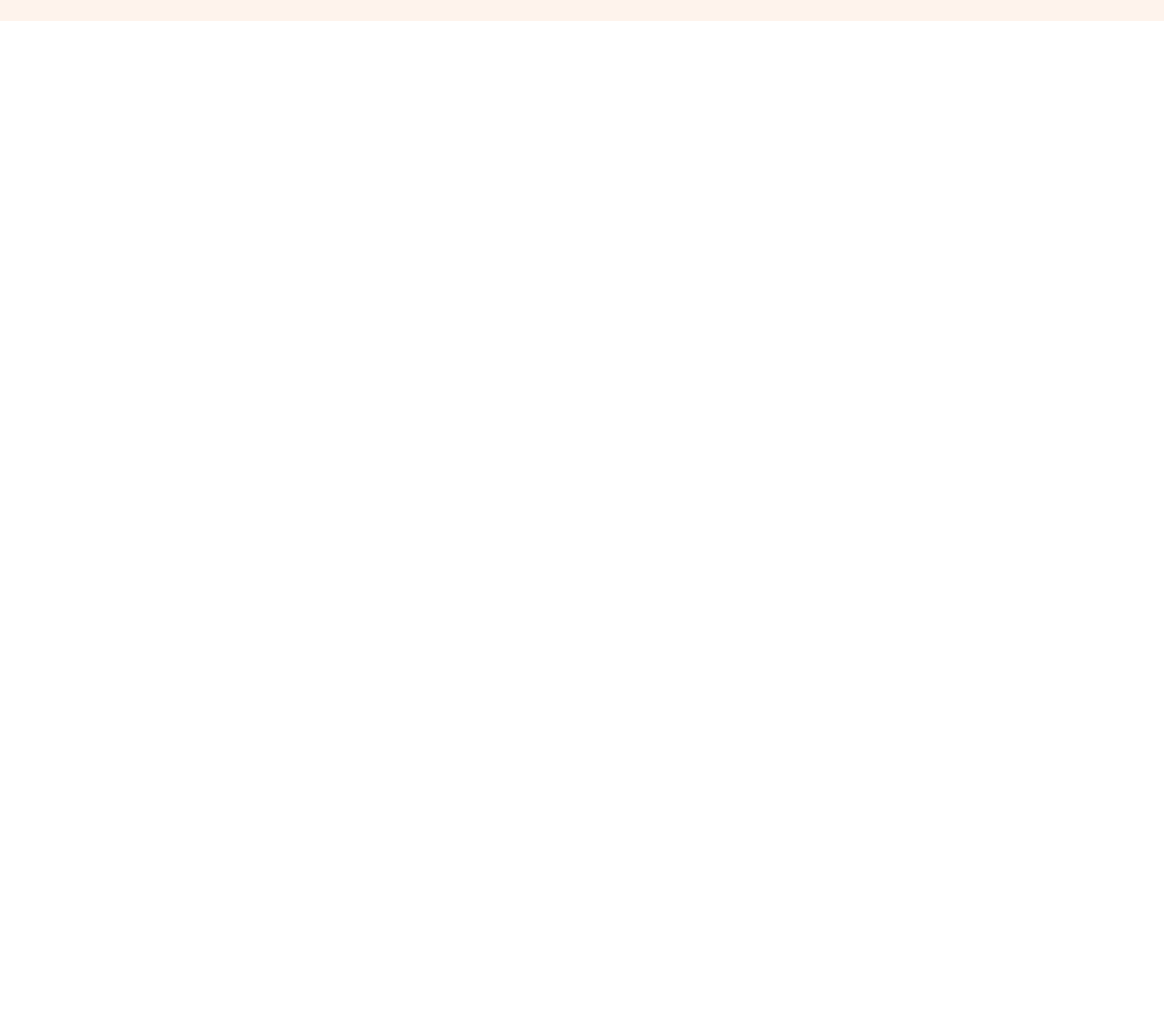
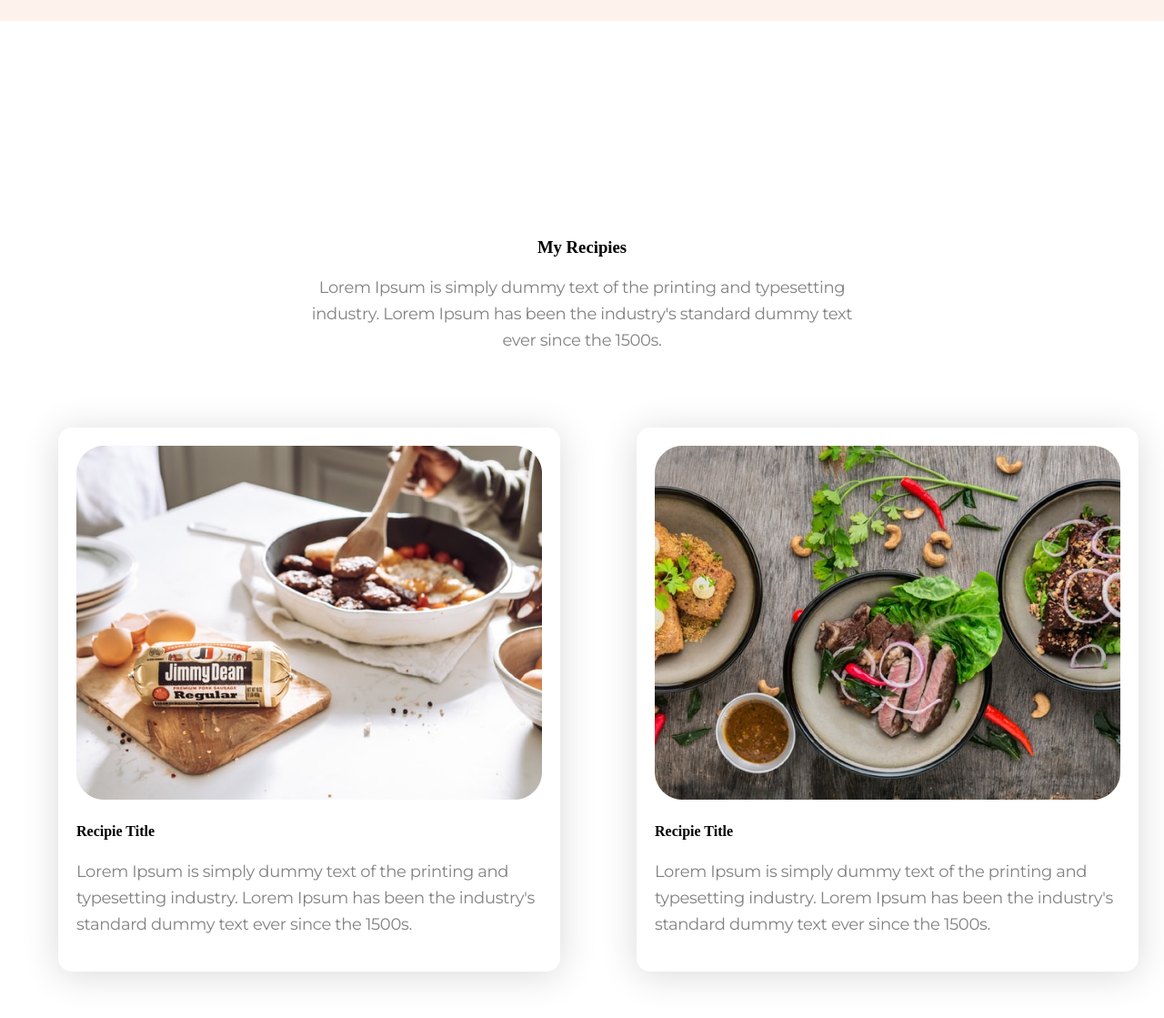
Before and after one commit to bashar4980/Eat-Fit, a plain HTML site: page index.html in a window 1280 px wide. Shown: the part 1185-2304 px from the top of the page at 91% size. Before the commit the page ends 1446 px from the top, so only its background shows below. Drawn offline with Linux system fonts and the light colour scheme.

Commit message:
receipe section is add

```diff
--- a/index.html
+++ b/index.html
@@ -34,6 +34,26 @@
            <button>Contract me</button>
         </div>
     </section>
+    <!-- Receipe section is start -->
+    <section class="recipie_section">
+        <div class="recipie_text">
+            <h3>My Recipies</h3>
+            <p>Lorem Ipsum is simply dummy text of the printing and typesetting industry. Lorem Ipsum has been the industry's standard dummy text ever since the 1500s.</p>
+        </div>
+       <div class="recipie_container flex_container">
+        <div class="half_width">
+            <img src="images/food/Project Cover.jpg" alt="">
+            <h4>Recipie Title</h4>
+            <p>Lorem Ipsum is simply dummy text of the printing and typesetting industry. Lorem Ipsum has been the industry's standard dummy text ever since the 1500s.</p>
+
+        </div>
+        <div class="half_width">
+            <img src="images/food/Project Cover1.jpg" alt="">
+            <h4>Recipie Title</h4>
+            <p>Lorem Ipsum is simply dummy text of the printing and typesetting industry. Lorem Ipsum has been the industry's standard dummy text ever since the 1500s.</p>
+        </div>
+       </div>
+    </section>
 </body>
 
 </html>
--- a/style.css
+++ b/style.css
@@ -7,7 +7,7 @@ body {
 
 .flex_container {
 
-    display      : flex;
+    display: flex;
 
     margin-bottom: 100px;
 }
@@ -39,7 +39,7 @@ p {
     line-height   : 160%;
     letter-spacing: -0.02em;
     color         : #828282;
-    text-align    : justify;
+
 }
 
 button {
@@ -57,7 +57,7 @@ button {
 }
 
 .half_width {
-    width      : 50%;
+    width : 50%;
     margin: 5%;
 }
 
@@ -72,13 +72,31 @@ button {
 .about {
     background-image : url(images/shapes/7.png);
     background-repeat: no-repeat;
-    padding-top: 100px;
-    padding-bottom: 100px;
+    padding-top      : 100px;
+    padding-bottom   : 100px;
 
 }
-.about img{
-    margin-left: 200px;
+
+.about img {
+    margin-left : 200px;
     margin-right: 200px;
-    width: 50%!important;
-    align-items: center;
+    width       : 50% !important;
+    align-items : center;
 }
+
+.recipie_section .half_width {
+    width  : 40%;
+    padding: 20px;
+
+    margin-right : 20px;
+    box-shadow   : 0px 4px 40px 0px rgba(0, 0, 0, 0.15);
+    border-radius: 15px;
+}
+.recipie_text{
+    width: 600px;
+    text-align: center;
+    margin: 0 auto!important;
+}
+.recipie_section img {
+    width: 100%;
+}
```
